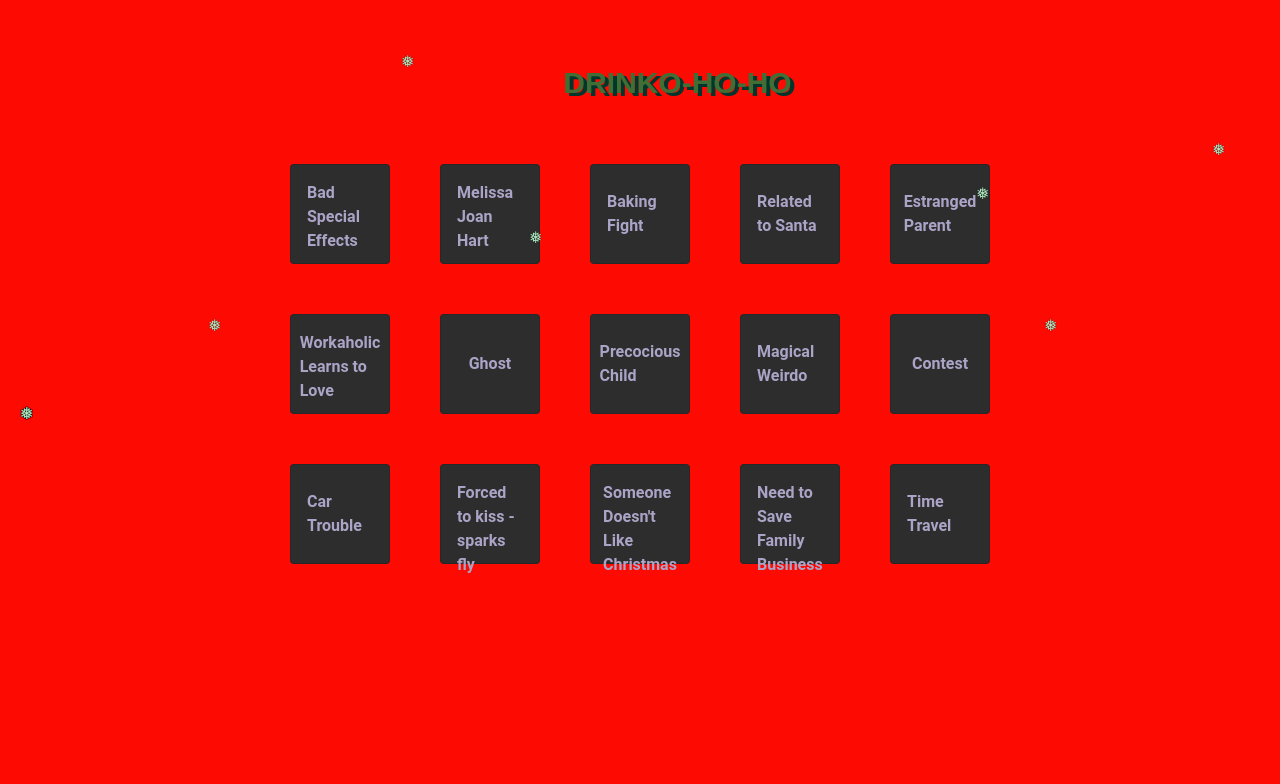
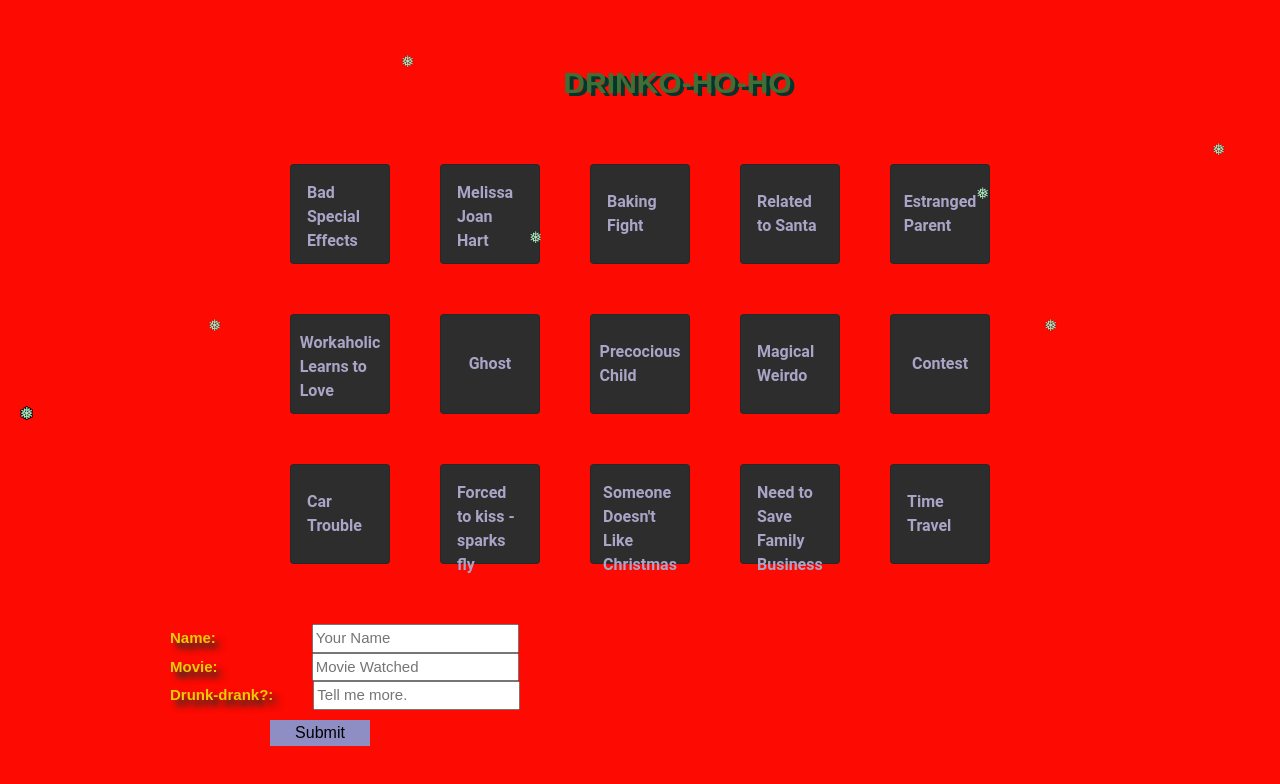
Before and after one commit to LABerk/drinkohoho, a React (Create React App) app: page / in a window 1280 px wide. Shown: the top 784 px of the page. Built offline with nearby package versions, Linux system fonts and the light colour scheme.

Commit message:
form added

```diff
--- a/package.json
+++ b/package.json
@@ -12,6 +12,7 @@
     "react": "^17.0.2",
     "react-dom": "^17.0.2",
     "react-scripts": "5.0.0",
+    "socket.io": "^4.4.0",
     "web-vitals": "^2.1.2"
   },
   "scripts": {
--- a/src/App.js
+++ b/src/App.js
@@ -3,6 +3,7 @@ import "./styles.scss";
 import Header from "./Header";
 import Board from "./Board";
 import Snowflakes from "./Snowflakes";
+import MovieForm from "./Form";
 
 function App() {
   return (
@@ -10,6 +11,7 @@ function App() {
       <Snowflakes />
       <Header />
       <Board />
+      <MovieForm />
     </div>
   );
 }
--- /dev/null
+++ b/src/Form.js
@@ -0,0 +1,94 @@
+import { useState } from "react";
+
+let movieInfo = [];
+
+function MovieForm() {
+  const [values, setValues] = useState({
+    name: "",
+    movie: "",
+    drunk: "",
+  });
+  // const [submitted, setSubmitted] = useState(false);
+
+  const handleSubmit = (e) => {
+    e.preventDefault();
+    movieInfo.push(values);
+    console.log(movieInfo);
+    setValues({
+      name: "",
+      movie: "",
+      drunk: "",
+    });
+  };
+
+  const handleNameInputChange = (event) => {
+    event.persist();
+    setValues((values) => ({
+      ...values,
+      name: event.target.value,
+    }));
+  };
+
+  const handleMovieInputChange = (event) => {
+    event.persist();
+    setValues((values) => ({
+      ...values,
+      movie: event.target.value,
+    }));
+  };
+
+  const handleEntertainedInputChange = (event) => {
+    event.persist();
+    setValues((values) => ({
+      ...values,
+      drunk: event.target.value,
+    }));
+  };
+
+  return (
+    <form className="form" onSubmit={handleSubmit}>
+      <label>
+        Name:
+        <input
+          id="name"
+          className="form-field1"
+          type="text"
+          placeholder="Your Name"
+          name="name"
+          value={values.name}
+          onChange={handleNameInputChange}
+        />
+      </label>
+      <label>
+        Movie:{" "}
+        <input
+          id="movie"
+          className="form-field2"
+          type="text"
+          placeholder="Movie Watched"
+          name="movie"
+          value={values.movie}
+          onChange={handleMovieInputChange}
+        />
+      </label>
+
+      <label>
+        Drunk-drank?:
+        <input
+          id="drunk"
+          className="form-field3"
+          type="text"
+          placeholder="Tell me more."
+          name="entertained"
+          value={values.drunk}
+          onChange={handleEntertainedInputChange}
+        />
+      </label>
+      <button className="form-submit" onClick={handleSubmit}>
+        Submit
+      </button>
+    </form>
+  );
+}
+
+export default MovieForm;
--- a/src/Snowflakes.js
+++ b/src/Snowflakes.js
@@ -24,6 +24,46 @@ function Snowflakes() {
       <div className="snowflake">❅</div>
       <div className="snowflake">❅</div>
       <div className="snowflake">❅</div>
+      <div className="snowflake">❅</div>
+      <div className="snowflake">❅</div>
+      <div className="snowflake">❅</div>
+      <div className="snowflake">❅</div>
+      <div className="snowflake">❅</div>
+      <div className="snowflake">❅</div>
+      <div className="snowflake">❅</div>
+      <div className="snowflake">❅</div>
+      <div className="snowflake">❅</div>
+      <div className="snowflake">❅</div>
+      <div className="snowflake">❅</div>
+      <div className="snowflake">❅</div>
+      <div className="snowflake">❅</div>
+      <div className="snowflake">❅</div>
+      <div className="snowflake">❅</div>
+      <div className="snowflake">❅</div>
+      <div className="snowflake">❅</div>
+      <div className="snowflake">❅</div>
+      <div className="snowflake">❅</div>
+      <div className="snowflake">❅</div>
+      <div className="snowflake">❅</div>
+      <div className="snowflake">❅</div>
+      <div className="snowflake">❅</div>
+      <div className="snowflake">❅</div>
+      <div className="snowflake">❅</div>
+      <div className="snowflake">❅</div>
+      <div className="snowflake">❅</div>
+      <div className="snowflake">❅</div>
+      <div className="snowflake">❅</div>
+      <div className="snowflake">❅</div>
+      <div className="snowflake">❅</div>
+      <div className="snowflake">❅</div>
+      <div className="snowflake">❅</div>
+      <div className="snowflake">❅</div>
+      <div className="snowflake">❅</div>
+      <div className="snowflake">❅</div>
+      <div className="snowflake">❅</div>
+      <div className="snowflake">❅</div>
+      <div className="snowflake">❅</div>
+      <div className="snowflake">❅</div>
     </div>
   );
 }
--- a/src/styles.scss
+++ b/src/styles.scss
@@ -22,6 +22,48 @@ h1 {
   margin-top: 50px;
   margin-left: 75px;
   text-shadow: 4px 3px 0px #01362d;
+}
+
+.form {
+  position: relative;
+  margin-left: 150px;
+  justify-content: center;
+  display: flex;
+  flex-direction: column;
+  flex-wrap: wrap;
+  width: 800px;
+  padding: 20px;
+  font-family: Luminari, Fantasy;
+  font-size: 15px;
+  font-weight: bolder;
+  color: #eecb06;
+  text-shadow: 6px 6px 6px #01362d;
+}
+
+.form-field1 {
+  margin-left: 96px;
+}
+
+.form-field2 {
+  margin-left: 90px;
+}
+
+.form-field3 {
+  margin-left: 40px;
+}
+
+.form-submit {
+  background-color: #8e8ec5;
+  border: black;
+  color: rgb(0, 0, 0);
+  margin-left: 100px;
+  text-align: center;
+  text-decoration: none;
+  flex-shrink: 1;
+  font-size: 16px;
+  margin-top: 10px;
+  width: 100px;
+  height: 20x;
 }
 
 .flip-card-outer {
```
Also changed, not shown: 2 other files (tests, documents, lock files or other folders).
